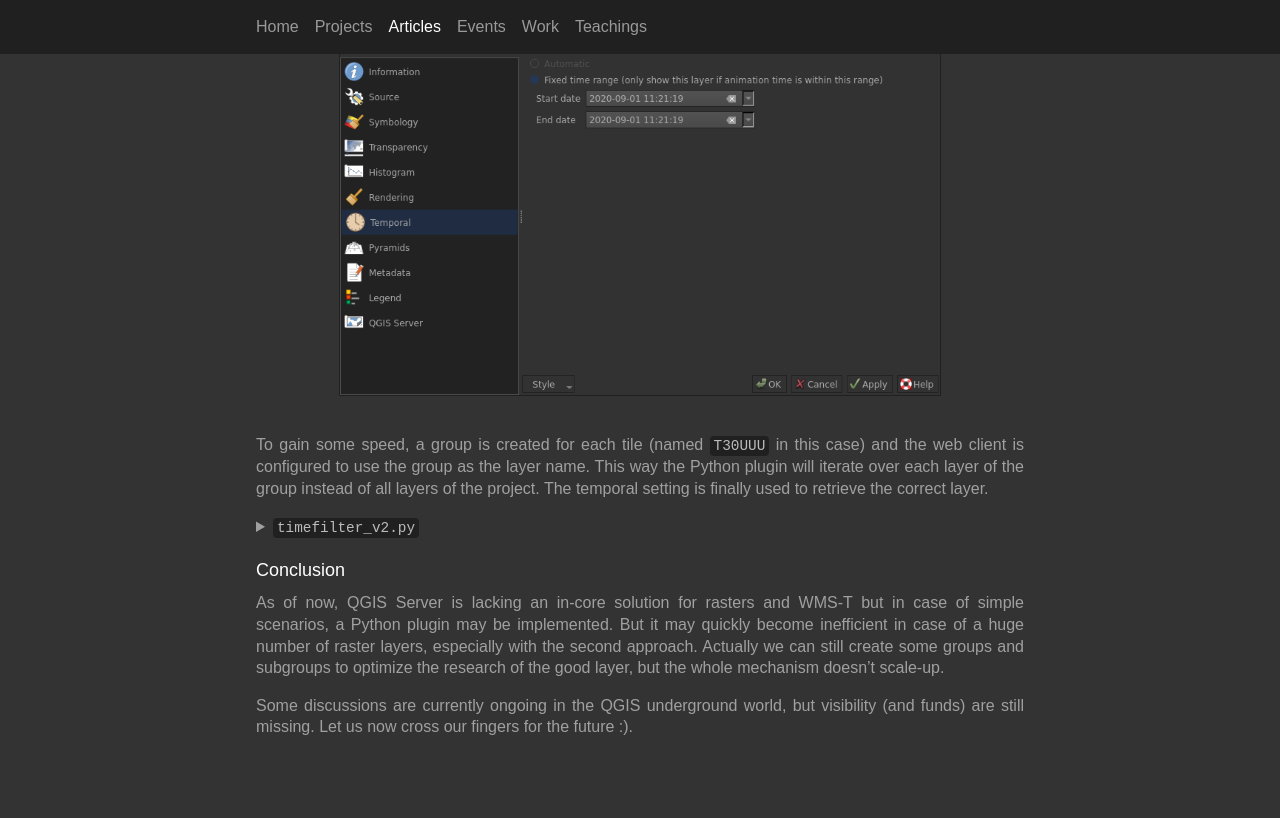
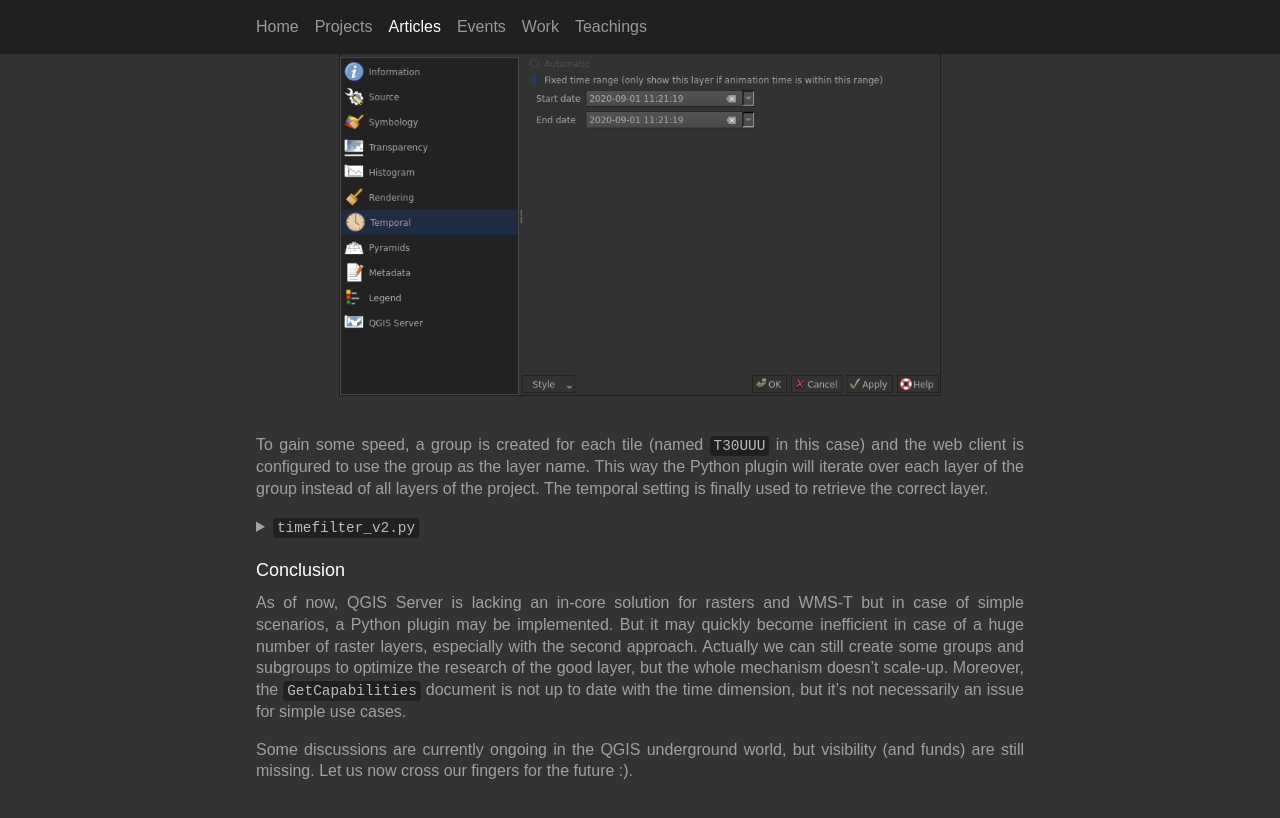
Before and after one commit to pblottiere/pblottiere.github.io, a Jekyll site: the page built from _posts/2020-10-06-wmst.md, in a window 1280 px wide and 900 px high, scrolled down 3522 px. Shown: the top 818 px of the window. Built offline with Jekyll 4.4.1, drawn with Linux system fonts in a browser that asks for light colours; comment, search, counter and statistics services are not loaded.

Commit message:
Add a note about getcapabilities document

```diff
--- a/_posts/2020-10-06-wmst.md
+++ b/_posts/2020-10-06-wmst.md
@@ -301,7 +301,9 @@ in case of simple scenarios, a Python plugin may be implemented. But it may
 quickly become inefficient in case of a huge number of raster layers,
 especially with the second approach. Actually we can still create some groups
 and subgroups to optimize the research of the good layer, but the whole
-mechanism doesn't scale-up.
+mechanism doesn't scale-up. Moreover, the `GetCapabilities`{:.inline} document
+is not up to date with the time dimension, but it's not necessarily an issue
+for simple use cases.
 
 Some discussions are currently ongoing in the QGIS underground world, but
 visibility (and funds) are still missing. Let us now cross our fingers for the
```
